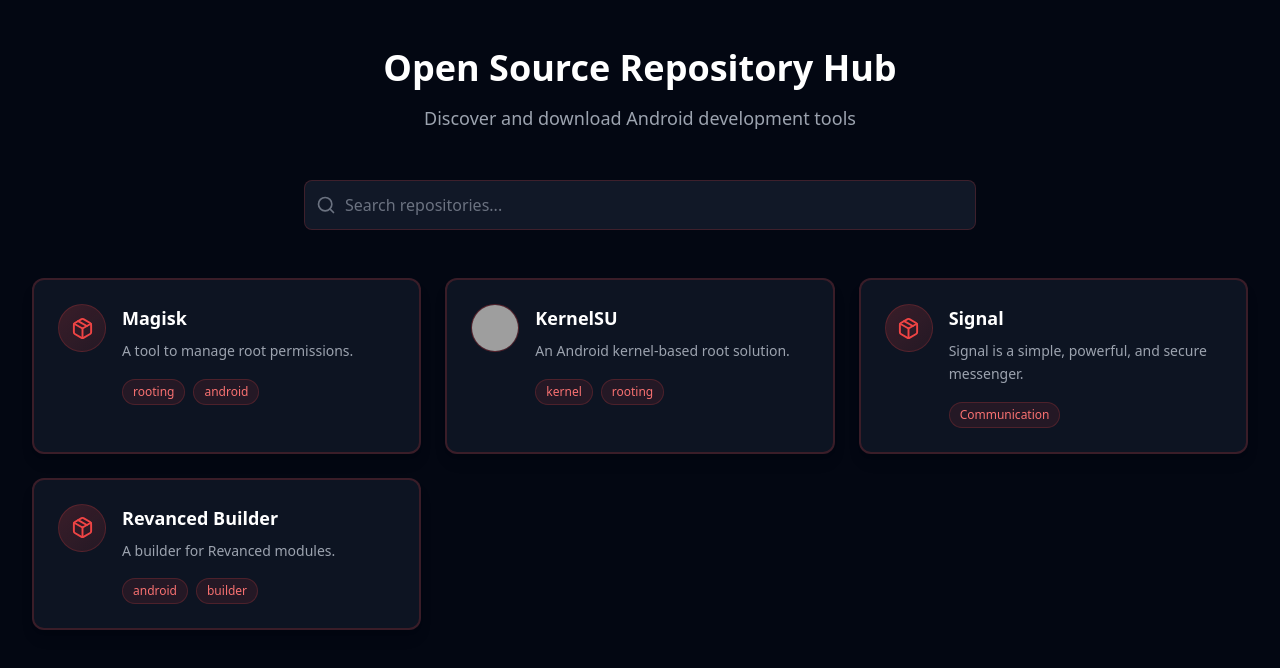
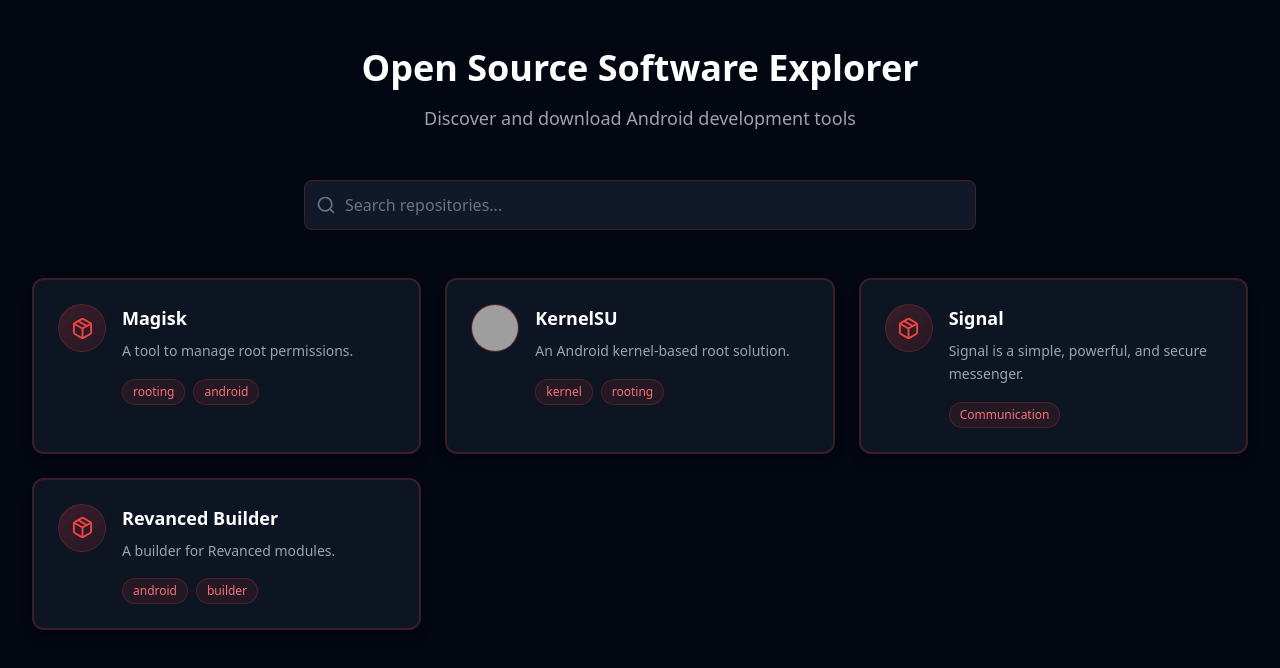
Before and after one commit to RAFSuNX/OSSExplorer, a React (Vite) app: page / in a window 1280 px wide. Shown: the top 668 px of the page. Built offline with nearby package versions, Linux system fonts and the light colour scheme; grey boxes are pictures that could not be loaded.

Commit message:
name change to OSS Explorer

```diff
--- a/src/pages/HomePage.tsx
+++ b/src/pages/HomePage.tsx
@@ -19,7 +19,7 @@ export function HomePage() {
     <div className="min-h-screen bg-gray-950">
       <div className="max-w-7xl mx-auto px-4 sm:px-6 lg:px-8 py-12">
         <h1 className="text-4xl font-bold text-white text-center mb-4">
-          Open Source Repository Hub
+          Open Source Software Explorer
         </h1>
         <p className="text-gray-400 text-center mb-12 text-lg">
           Discover and download Android development tools
```
